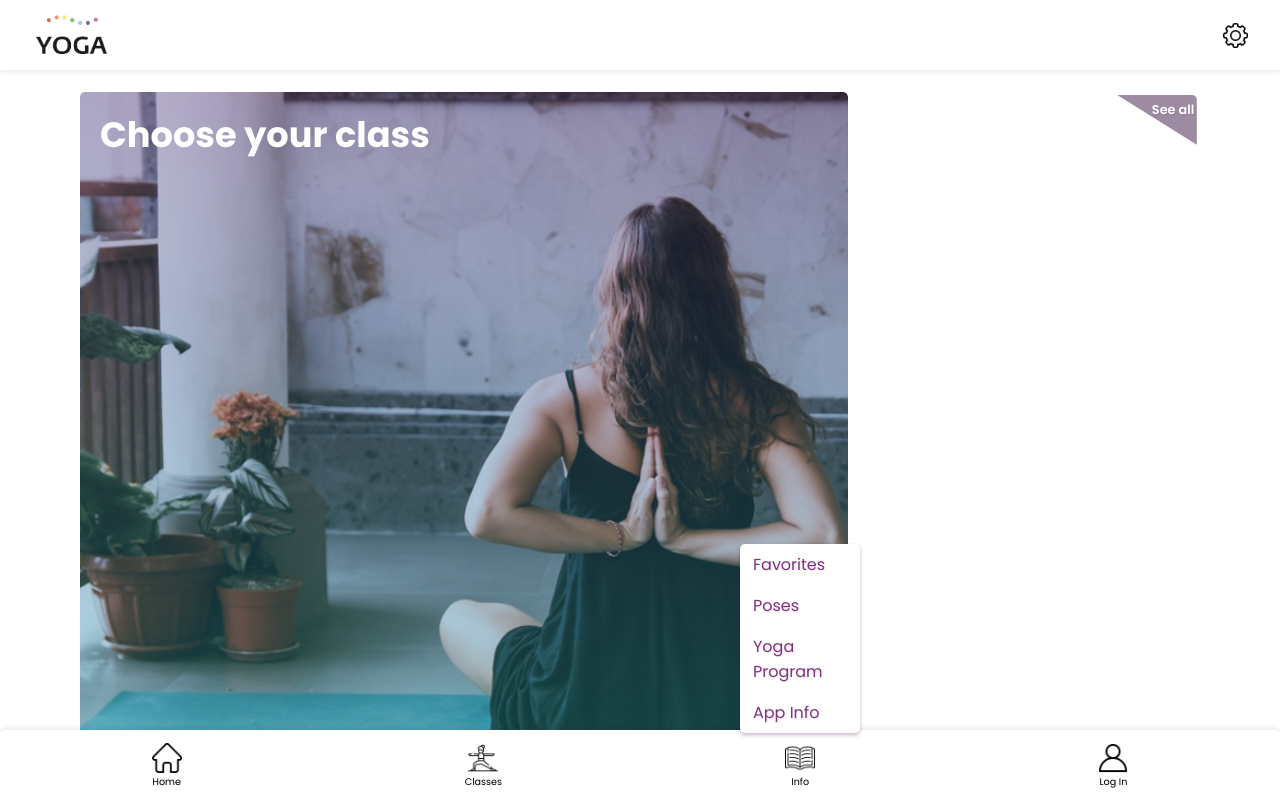
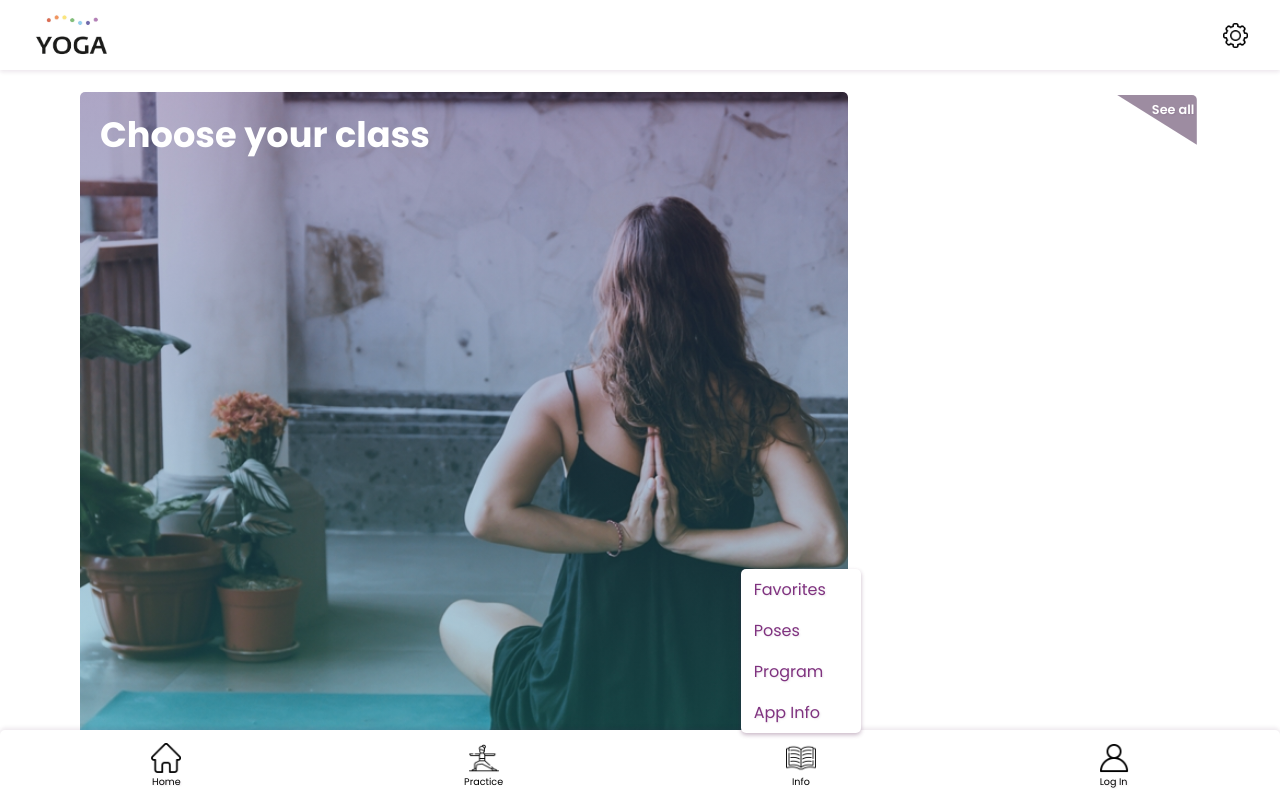
Before and after one commit to Elmapucheco/yogaprueba, a React (Create React App) app: page / in a window 1280 px wide. Both pictures are taken after a click on the element "Info". Shown: the top 800 px of the page. Built offline with nearby package versions, Linux system fonts and the light colour scheme.

Commit message:
more changes in navbar

```diff
--- a/src/pages/NavBar/NavBar.css
+++ b/src/pages/NavBar/NavBar.css
@@ -49,7 +49,7 @@
 }
 
 
-.lessons-dropdown,
+.practice-dropdown,
 .info-dropdown {
   position: absolute;
   z-index: 100;
@@ -61,13 +61,13 @@
   box-shadow: 0 2px 4px rgba(77, 21, 71, 0.3);
 }
 
-.lessons-dropdown ul,
+.practice-dropdown ul,
 .info-dropdown ul{
   list-style-type: none;
 
 }
 
-.lessons-dropdown ul li,
+.practice-dropdown ul li,
 .info-dropdown ul li{
   font-size: 0.8rem;
   padding: 0.5em 0.8em;
@@ -75,14 +75,14 @@
   display: block;
 }
 
-.lessons-dropdown ul li:hover,
+.practice-dropdown ul li:hover,
 .info-dropdown ul li:hover {
   background-color: #f0f0ff;
   transform: none;
   border-radius: 5px;
 }
 
-.lessons-dropdown ul a,
+.practice-dropdown ul a,
 .info-dropdown ul a{
   padding: 0.5em 0.8em;
   cursor: pointer;
@@ -91,7 +91,7 @@
 }
 
 /* Cambiar color de fondo al hacer hover */
-.lessons-dropdown ul a:hover,
+.practice-dropdown ul a:hover,
 .info-dropdown ul a:hover {
   background-color: #f0f0ff; /* Liláceo */
   transform: none;
--- a/src/pages/NavBar/NavBar.js
+++ b/src/pages/NavBar/NavBar.js
@@ -38,9 +38,9 @@ const NavBar = () => {
           className="icon-container"
         >
           <img src={asana} className="icon" ref={lessonRef} />
-          <p>Classes</p>
+          <p>Practice</p>
           {isOpenLessons && (
-            <div ref={menuLessonRef} className="lessons-dropdown">
+            <div ref={menuLessonRef} className="practice-dropdown">
               <ul>
                 <Link to="/slider/gallery" state={{ images }}>
                   Classes
@@ -64,7 +64,7 @@ const NavBar = () => {
               <ul>
                 <Link to="/favorites">Favorites</Link>
                 <Link to="/poses-list">Poses</Link>
-                <Link to="/program">Yoga Program</Link>
+                <Link to="/program">Program</Link>
                 <Link to="/app-info"> App Info</Link>
               </ul>
             </div>
```
